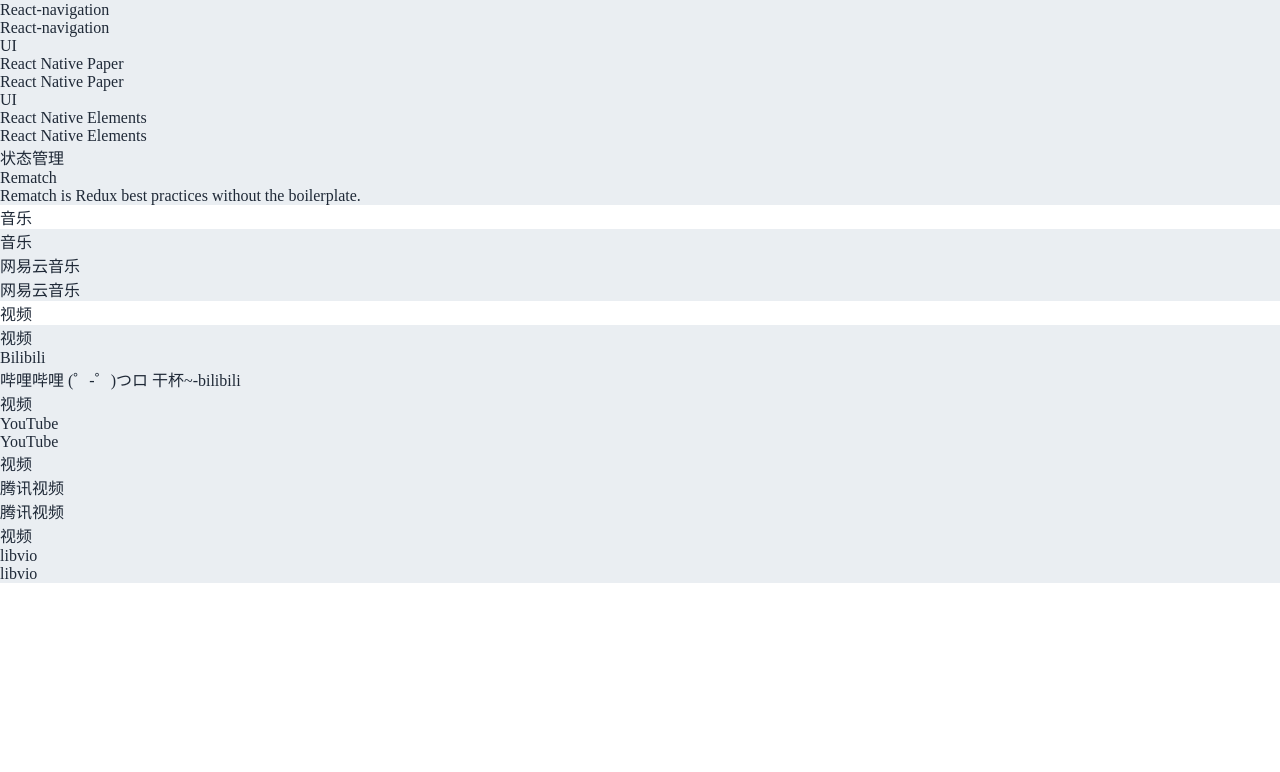
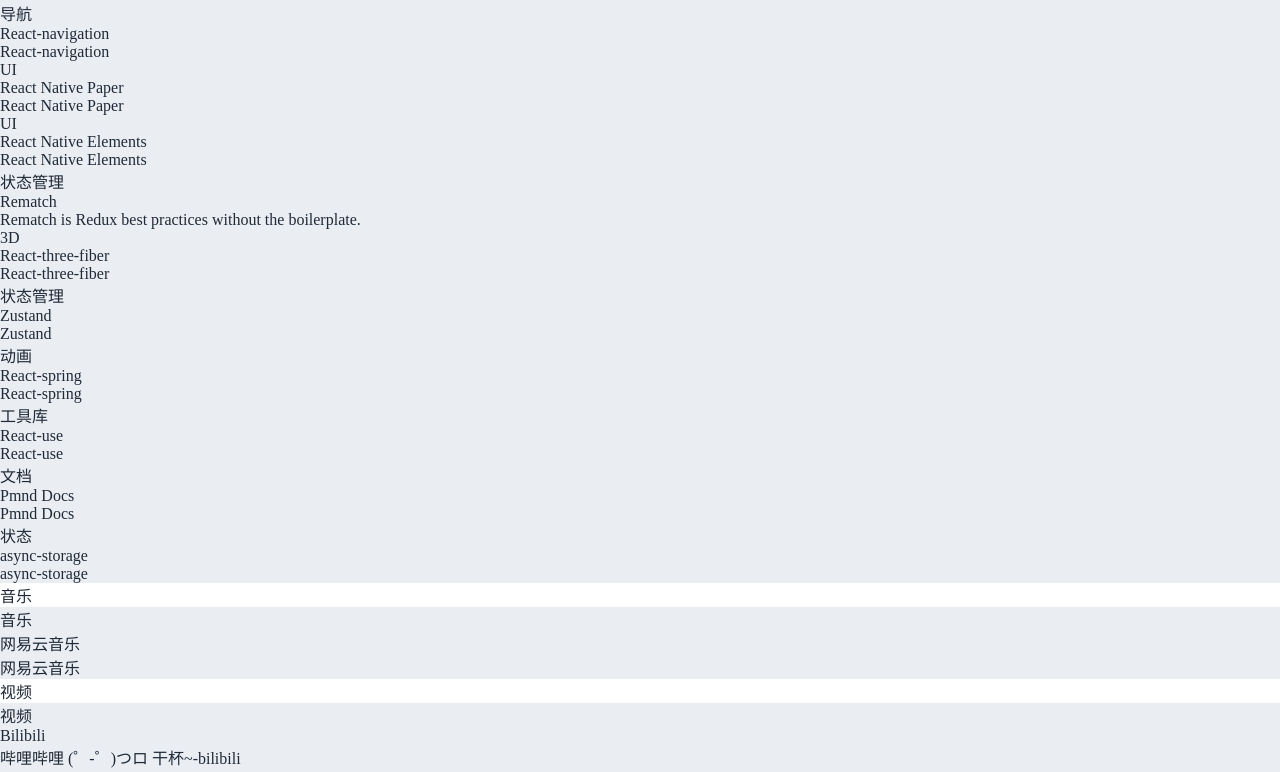
Before and after one commit to wkif/kifshomepage, a Nuxt app: page / in a window 1280 px wide. Shown: the part 6094-6866 px from the top of the page. Before the commit the page ends 6677 px from the top, so only its background shows below. Built offline with nearby package versions, Linux system fonts and the light colour scheme; no server answers.

Commit message:
feat: update data

```diff
--- a/package.json
+++ b/package.json
@@ -9,6 +9,7 @@
     "postinstall": "nuxt prepare"
   },
   "devDependencies": {
+    "@plugin-web-update-notification/vite": "^1.6.4",
     "@types/node": "^18.17.4",
     "@unocss/nuxt": "^0.51.13",
     "nuxt": "^3.6.5"
--- a/pages/data.ts
+++ b/pages/data.ts
@@ -552,7 +552,8 @@
         id: 0,
         name: "Reactjs",
         home: "https://react.docschina.org/",
-        desc: "用于构建用户界面的 JavaScript 库"
+        desc: "用于构建用户界面的 JavaScript 库",
+        tags: ["框架"],
       },
       {
         id: 1,
@@ -630,6 +631,49 @@
         home: 'https://rematchjs.org/',
         desc: 'Rematch is Redux best practices without the boilerplate. ',
         tags: ['状态管理']
+      },
+      {
+        id: 12,
+        name: "React-three-fiber",
+        home: 'https://docs.pmnd.rs/react-three-fiber/getting-started/introduction',
+        desc: 'React-three-fiber',
+        tags: ['3D']
+      },
+      {
+        id: 13,
+        name: "Zustand",
+        home: 'https://docs.pmnd.rs/zustand/getting-started/introduction',
+        desc: 'Zustand',
+        tags: ['状态管理']
+      },
+      {
+        id: 14,
+        name: "React-spring",
+        home: 'https://react-spring.io/',
+        desc: 'React-spring',
+        tags: ['动画']
+      },
+      {
+        id: 15,
+        name: "React-use",
+        home: 'https://react-use.netlify.app/',
+        desc: 'React-use',
+        tags: ['工具库']
+      },
+      {
+        id: 16,
+        name: "Pmnd Docs",
+        home: 'https://docs.pmnd.rs/',
+        desc: 'Pmnd Docs',
+        tags: ['文档']
+      },
+      {
+        id: 17,
+        name: "async-storage",
+        home: 'https://react-native-async-storage.github.io/async-storage/',
+        github: 'https://github.com/react-native-async-storage/async-storage',
+        desc: 'async-storage',
+        tags: ['状态']
       }
     ]
   },
```
